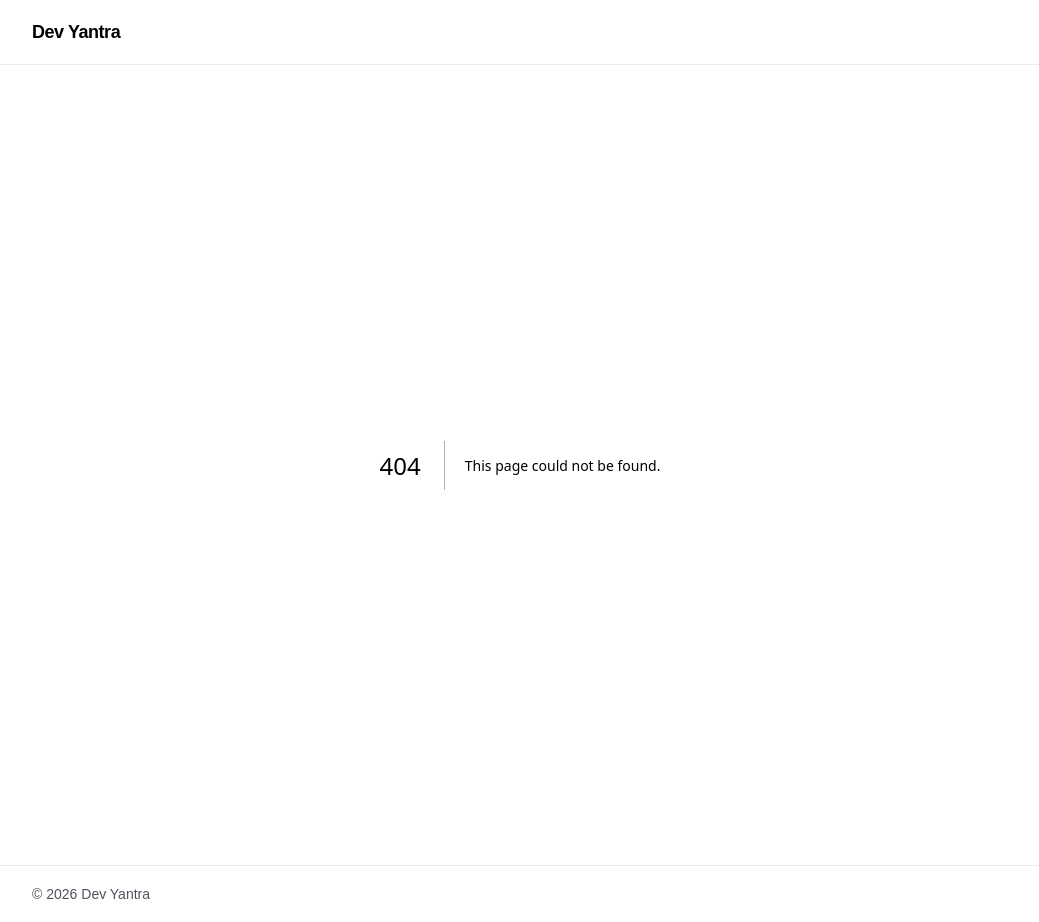
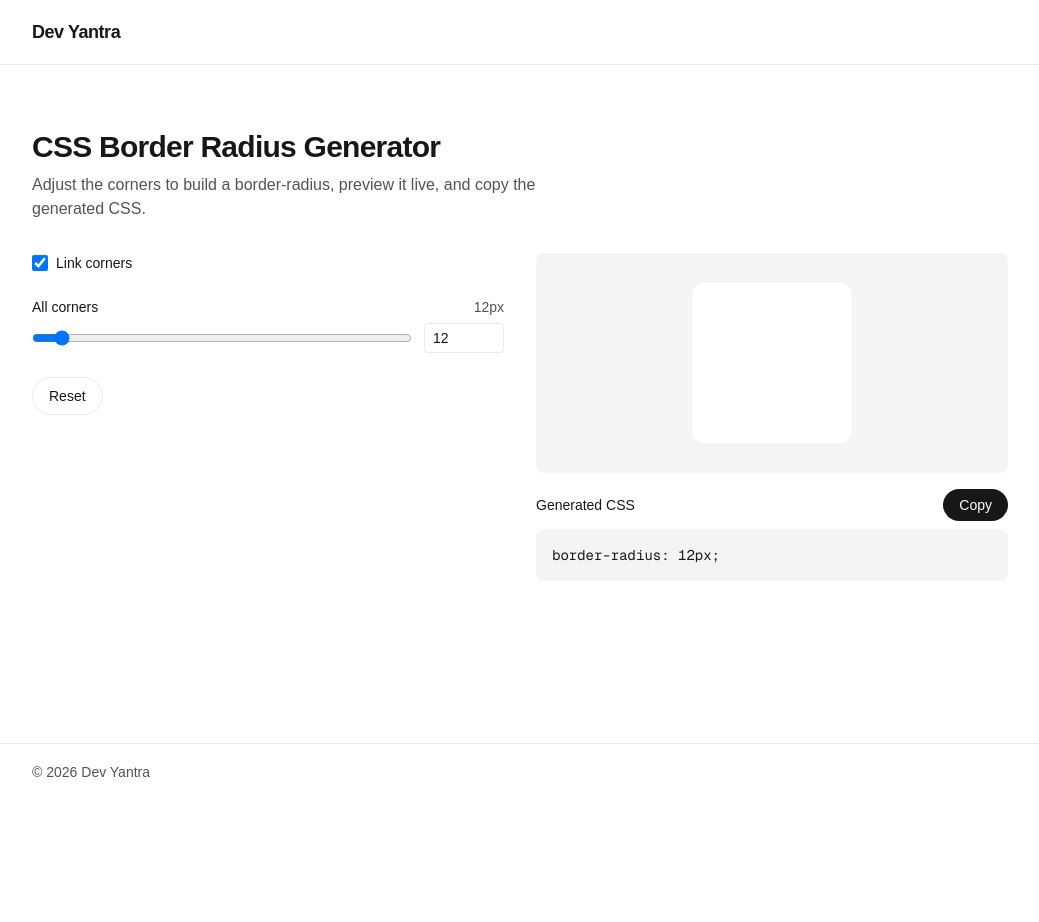
Before and after one commit to tsairaj02/dev-yantra, a Next.js app: page /tools/border-radius-generator in a window 1280 px wide. Before the commit this address had no page. Shown: the whole page, without its empty margins (120-1159 px from the left). After the commit the page ends 800 px from the top, so only its background shows below. Built offline with nearby package versions, Linux system fonts and the light colour scheme.

Commit message:
Add CSS Border Radius Generator utility

```diff
--- a/src/app/page.tsx
+++ b/src/app/page.tsx
@@ -16,15 +16,26 @@ export default function Home() {
 
       <section className="mt-12 flex flex-col gap-4">
         <h2 className="text-xl font-semibold tracking-tight">Tools</h2>
+        <div className="flex flex-col gap-4 sm:flex-row sm:flex-wrap">
           <Link
             href="/tools/box-shadow-generator"
-          className="flex flex-col gap-1 rounded-lg border border-black/[.08] p-4 transition-colors hover:bg-black/[.04] dark:border-white/[.145] dark:hover:bg-white/[.08] sm:max-w-sm"
+            className="flex flex-col gap-1 rounded-lg border border-black/[.08] p-4 transition-colors hover:bg-black/[.04] dark:border-white/[.145] dark:hover:bg-white/[.08] sm:max-w-sm sm:flex-1"
           >
             <span className="font-medium">CSS Box Shadow Generator</span>
             <span className="text-sm text-zinc-600 dark:text-zinc-400">
               Build and copy box-shadow CSS with a live preview.
             </span>
           </Link>
+          <Link
+            href="/tools/border-radius-generator"
+            className="flex flex-col gap-1 rounded-lg border border-black/[.08] p-4 transition-colors hover:bg-black/[.04] dark:border-white/[.145] dark:hover:bg-white/[.08] sm:max-w-sm sm:flex-1"
+          >
+            <span className="font-medium">CSS Border Radius Generator</span>
+            <span className="text-sm text-zinc-600 dark:text-zinc-400">
+              Build and copy border-radius CSS with a live preview.
+            </span>
+          </Link>
+        </div>
       </section>
     </div>
   );
--- /dev/null
+++ b/src/app/tools/border-radius-generator/page.tsx
@@ -0,0 +1,25 @@
+import type { Metadata } from "next";
+import { BorderRadiusGenerator } from "@/components/tools/border-radius-generator";
+
+export const metadata: Metadata = {
+  title: "CSS Border Radius Generator — Dev Yantra",
+  description:
+    "Generate CSS border-radius values visually with a live preview. Link or adjust individual corners, then copy the CSS.",
+};
+
+export default function BorderRadiusGeneratorPage() {
+  return (
+    <div className="mx-auto flex w-full max-w-5xl flex-1 flex-col gap-8 px-6 py-16">
+      <div className="flex flex-col gap-2">
+        <h1 className="text-3xl font-semibold tracking-tight">
+          CSS Border Radius Generator
+        </h1>
+        <p className="max-w-xl text-zinc-600 dark:text-zinc-400">
+          Adjust the corners to build a border-radius, preview it live, and copy
+          the generated CSS.
+        </p>
+      </div>
+      <BorderRadiusGenerator />
+    </div>
+  );
+}
--- /dev/null
+++ b/src/components/tools/border-radius-generator.tsx
@@ -0,0 +1,162 @@
+"use client";
+
+import { useState } from "react";
+import {
+  type BorderRadiusState,
+  DEFAULT_BORDER_RADIUS,
+  RADIUS_MAX,
+  RADIUS_MIN,
+  generateBorderRadiusCSS,
+} from "@/lib/tools/border-radius";
+import { clamp } from "@/lib/tools/shared";
+import { NumberSliderField } from "./number-slider-field";
+
+type CornerField = "topLeft" | "topRight" | "bottomRight" | "bottomLeft";
+
+const CORNER_LABELS: Record<CornerField, string> = {
+  topLeft: "Top Left",
+  topRight: "Top Right",
+  bottomRight: "Bottom Right",
+  bottomLeft: "Bottom Left",
+};
+
+const CORNER_ORDER: CornerField[] = [
+  "topLeft",
+  "topRight",
+  "bottomRight",
+  "bottomLeft",
+];
+
+export function BorderRadiusGenerator() {
+  const [state, setState] = useState<BorderRadiusState>(DEFAULT_BORDER_RADIUS);
+  const [copyStatus, setCopyStatus] = useState<"idle" | "copied" | "error">(
+    "idle",
+  );
+
+  const cssValue = generateBorderRadiusCSS(state);
+  const declaration = `border-radius: ${cssValue};`;
+
+  function updateCorner(field: CornerField, rawValue: number) {
+    const value = clamp(rawValue, RADIUS_MIN, RADIUS_MAX);
+    setState((prev) => ({ ...prev, [field]: value }));
+  }
+
+  function updateAllCorners(rawValue: number) {
+    const value = clamp(rawValue, RADIUS_MIN, RADIUS_MAX);
+    setState((prev) => ({
+      ...prev,
+      topLeft: value,
+      topRight: value,
+      bottomRight: value,
+      bottomLeft: value,
+    }));
+  }
+
+  function handleReset() {
+    setState(DEFAULT_BORDER_RADIUS);
+    setCopyStatus("idle");
+  }
+
+  async function handleCopy() {
+    try {
+      await navigator.clipboard.writeText(declaration);
+      setCopyStatus("copied");
+    } catch {
+      setCopyStatus("error");
+    } finally {
+      setTimeout(() => setCopyStatus("idle"), 2000);
+    }
+  }
+
+  return (
+    <div className="flex flex-col gap-8 lg:flex-row">
+      <div className="flex flex-1 flex-col gap-6">
+        <div className="flex items-center gap-2 text-sm font-medium">
+          <input
+            id="link-corners"
+            type="checkbox"
+            checked={state.linked}
+            onChange={(e) =>
+              setState((prev) => ({ ...prev, linked: e.target.checked }))
+            }
+            aria-label="Link corners"
+            className="h-4 w-4 cursor-pointer"
+          />
+          <span>Link corners</span>
+        </div>
+
+        {state.linked ? (
+          <NumberSliderField
+            label="All corners"
+            min={RADIUS_MIN}
+            max={RADIUS_MAX}
+            unit="px"
+            value={state.topLeft}
+            onChange={updateAllCorners}
+          />
+        ) : (
+          CORNER_ORDER.map((field) => (
+            <NumberSliderField
+              key={field}
+              label={CORNER_LABELS[field]}
+              min={RADIUS_MIN}
+              max={RADIUS_MAX}
+              unit="px"
+              value={state[field]}
+              onChange={(value) => updateCorner(field, value)}
+            />
+          ))
+        )}
+
+        <button
+          type="button"
+          onClick={handleReset}
+          className="self-start rounded-full border border-black/[.08] px-4 py-2 text-sm font-medium transition-colors hover:bg-black/[.04] dark:border-white/[.145] dark:hover:bg-white/[.08]"
+        >
+          Reset
+        </button>
+      </div>
+
+      <div className="flex flex-1 flex-col gap-4">
+        <div className="flex min-h-[220px] flex-1 items-center justify-center rounded-lg bg-zinc-100 dark:bg-zinc-900">
+          <div
+            className="h-40 w-40 bg-white dark:bg-zinc-800"
+            style={{
+              borderTopLeftRadius: state.topLeft,
+              borderTopRightRadius: state.topRight,
+              borderBottomRightRadius: state.bottomRight,
+              borderBottomLeftRadius: state.bottomLeft,
+            }}
+          />
+        </div>
+
+        <div className="flex flex-col gap-2">
+          <div className="flex items-center justify-between">
+            <span className="text-sm font-medium">Generated CSS</span>
+            <button
+              type="button"
+              onClick={handleCopy}
+              className="rounded-full bg-foreground px-4 py-1.5 text-sm font-medium text-background transition-colors hover:bg-[#383838] dark:hover:bg-[#ccc]"
+            >
+              {copyStatus === "copied" ? "Copied!" : "Copy"}
+            </button>
+          </div>
+          <pre className="overflow-x-auto rounded-lg bg-zinc-100 p-4 font-mono text-sm dark:bg-zinc-900">
+            {declaration}
+          </pre>
+          <p
+            role="status"
+            aria-live="polite"
+            className="min-h-[1.25rem] text-sm text-zinc-600 dark:text-zinc-400"
+          >
+            {copyStatus === "error"
+              ? "Couldn't copy automatically — please select and copy the text above."
+              : copyStatus === "copied"
+                ? "Copied to clipboard."
+                : ""}
+          </p>
+        </div>
+      </div>
+    </div>
+  );
+}
--- a/src/components/tools/box-shadow-generator.tsx
+++ b/src/components/tools/box-shadow-generator.tsx
@@ -1,12 +1,13 @@
 "use client";
 
-import { useId, useState } from "react";
+import { useState } from "react";
 import {
   type BoxShadowState,
   DEFAULT_BOX_SHADOW,
   clamp,
   generateBoxShadowCSS,
 } from "@/lib/tools/box-shadow";
+import { NumberSliderField } from "./number-slider-field";
 
 type NumericField = "offsetX" | "offsetY" | "blur" | "spread" | "opacity";
 
@@ -54,14 +55,20 @@ export function BoxShadowGenerator() {
   return (
     <div className="flex flex-col gap-8 lg:flex-row">
       <div className="flex flex-1 flex-col gap-6">
-        {(Object.keys(FIELD_CONFIG) as NumericField[]).map((field) => (
-          <NumberSliderField
-            key={field}
-            field={field}
-            value={state[field]}
-            onChange={(value) => updateNumericField(field, value)}
-          />
-        ))}
+        {(Object.keys(FIELD_CONFIG) as NumericField[]).map((field) => {
+          const { label, min, max, unit } = FIELD_CONFIG[field];
+          return (
+            <NumberSliderField
+              key={field}
+              label={label}
+              min={min}
+              max={max}
+              unit={unit}
+              value={state[field]}
+              onChange={(value) => updateNumericField(field, value)}
+            />
+          );
+        })}
 
         <div className="flex flex-col gap-1.5">
           <label htmlFor="shadow-color" className="text-sm font-medium">
@@ -144,50 +151,3 @@ export function BoxShadowGenerator() {
     </div>
   );
 }
-
-function NumberSliderField({
-  field,
-  value,
-  onChange,
-}: {
-  field: NumericField;
-  value: number;
-  onChange: (value: number) => void;
-}) {
-  const id = useId();
-  const { label, min, max, unit } = FIELD_CONFIG[field];
-
-  return (
-    <div className="flex flex-col gap-1.5">
-      <div className="flex items-center justify-between">
-        <label htmlFor={id} className="text-sm font-medium">
-          {label}
-        </label>
-        <span className="text-sm text-zinc-600 dark:text-zinc-400">
-          {value}
-          {unit}
-        </span>
-      </div>
-      <div className="flex items-center gap-3">
-        <input
-          id={id}
-          type="range"
-          min={min}
-          max={max}
-          value={value}
-          onChange={(e) => onChange(Number(e.target.value))}
-          className="flex-1"
-        />
-        <input
-          type="number"
-          min={min}
-          max={max}
-          value={value}
-          onChange={(e) => onChange(Number(e.target.value))}
-          aria-label={`${label} (${unit}) number input`}
-          className="w-20 rounded border border-black/[.08] px-2 py-1 text-sm dark:border-white/[.145] dark:bg-transparent"
-        />
-      </div>
-    </div>
-  );
-}
--- /dev/null
+++ b/src/components/tools/number-slider-field.tsx
@@ -0,0 +1,55 @@
+"use client";
+
+import { useId } from "react";
+
+export function NumberSliderField({
+  label,
+  min,
+  max,
+  unit,
+  value,
+  onChange,
+}: {
+  label: string;
+  min: number;
+  max: number;
+  unit: string;
+  value: number;
+  onChange: (value: number) => void;
+}) {
+  const id = useId();
+
+  return (
+    <div className="flex flex-col gap-1.5">
+      <div className="flex items-center justify-between">
+        <label htmlFor={id} className="text-sm font-medium">
+          {label}
+        </label>
+        <span className="text-sm text-zinc-600 dark:text-zinc-400">
+          {value}
+          {unit}
+        </span>
+      </div>
+      <div className="flex items-center gap-3">
+        <input
+          id={id}
+          type="range"
+          min={min}
+          max={max}
+          value={value}
+          onChange={(e) => onChange(Number(e.target.value))}
+          className="flex-1"
+        />
+        <input
+          type="number"
+          min={min}
+          max={max}
+          value={value}
+          onChange={(e) => onChange(Number(e.target.value))}
+          aria-label={`${label} (${unit}) number input`}
+          className="w-20 rounded border border-black/[.08] px-2 py-1 text-sm dark:border-white/[.145] dark:bg-transparent"
+        />
+      </div>
+    </div>
+  );
+}
--- /dev/null
+++ b/src/lib/tools/border-radius.ts
@@ -0,0 +1,37 @@
+import { clamp } from "./shared";
+
+export type BorderRadiusState = {
+  topLeft: number;
+  topRight: number;
+  bottomRight: number;
+  bottomLeft: number;
+  linked: boolean;
+};
+
+export const DEFAULT_BORDER_RADIUS: BorderRadiusState = {
+  topLeft: 12,
+  topRight: 12,
+  bottomRight: 12,
+  bottomLeft: 12,
+  linked: true,
+};
+
+export const RADIUS_MIN = 0;
+export const RADIUS_MAX = 200;
+
+export function generateBorderRadiusCSS(state: BorderRadiusState): string {
+  const topLeft = clamp(state.topLeft, RADIUS_MIN, RADIUS_MAX);
+  const topRight = clamp(state.topRight, RADIUS_MIN, RADIUS_MAX);
+  const bottomRight = clamp(state.bottomRight, RADIUS_MIN, RADIUS_MAX);
+  const bottomLeft = clamp(state.bottomLeft, RADIUS_MIN, RADIUS_MAX);
+
+  if (
+    topLeft === topRight &&
+    topRight === bottomRight &&
+    bottomRight === bottomLeft
+  ) {
+    return `${topLeft}px`;
+  }
+
+  return `${topLeft}px ${topRight}px ${bottomRight}px ${bottomLeft}px`;
+}
--- a/src/lib/tools/box-shadow.ts
+++ b/src/lib/tools/box-shadow.ts
@@ -1,3 +1,7 @@
+import { clamp } from "./shared";
+
+export { clamp };
+
 export type BoxShadowState = {
   offsetX: number;
   offsetY: number;
@@ -42,11 +46,6 @@ export function hexToRgb(
   };
 }
 
-export function clamp(value: number, min: number, max: number): number {
-  if (Number.isNaN(value)) return min;
-  return Math.min(max, Math.max(min, value));
-}
-
 export function generateBoxShadowCSS(state: BoxShadowState): string {
   const rgb = hexToRgb(state.color) ?? { r: 0, g: 0, b: 0 };
   const alpha = Math.round(clamp(state.opacity, 0, 100)) / 100;
--- /dev/null
+++ b/src/lib/tools/shared.ts
@@ -0,0 +1,4 @@
+export function clamp(value: number, min: number, max: number): number {
+  if (Number.isNaN(value)) return min;
+  return Math.min(max, Math.max(min, value));
+}
```
Also changed, not shown: 2 other files (tests, documents, lock files or other folders). Lines whose indentation alone changed are shown as unchanged.
